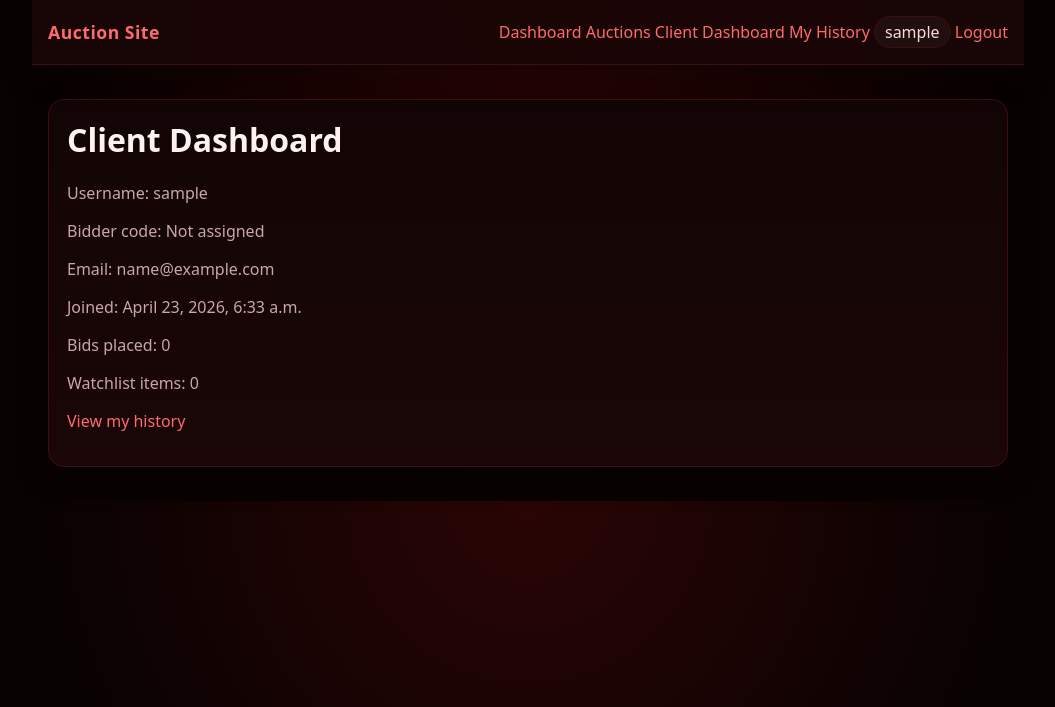
After one commit to ItsHachiMane/auction-site, a Django app: page /client/ in a window 1280 px wide. The commit adds this page. Shown: the top 707 px of the page, without its empty margins (112-1167 px from the left). Run offline with Django 5.2, Linux system fonts and the light colour scheme; the visitor is signed in with stand-in values (Sample User, id 1); data that the repository does not hold is empty.

Commit message:
Add client dashboard

```diff
--- a/auctions/urls.py
+++ b/auctions/urls.py
@@ -1,5 +1,5 @@
 from django.urls import path
-from .views import auction_detail, auction_fragment, auction_list, dashboard, my_history, signup, toggle_watchlist
+from .views import auction_detail, auction_fragment, auction_list, client_dashboard, dashboard, my_history, signup, toggle_watchlist
 
 urlpatterns = [
     path("", dashboard, name="dashboard"),
@@ -8,5 +8,6 @@ urlpatterns = [
     path("auction/<int:pk>/fragment/", auction_fragment, name="auction_fragment"),
     path("auction/<int:pk>/watch/", toggle_watchlist, name="toggle_watchlist"),
     path("history/", my_history, name="my_history"),
+    path("client/", client_dashboard, name="client_dashboard"),
     path("signup/", signup, name="signup"),
 ]
--- a/auctions/views.py
+++ b/auctions/views.py
@@ -2,7 +2,7 @@ from django.contrib import messages
 from django.contrib.auth import login
 from django.contrib.auth.decorators import login_required
 from django.db import transaction
-from django.db.models import Max
+from django.db.models import Max, Count
 from django.http import HttpResponseForbidden
 from django.shortcuts import get_object_or_404, redirect, render
 from django.utils import timezone
@@ -108,6 +108,19 @@ def my_history(request):
     return render(request, "auctions/history.html", {"bids": bids, "watched": watched})
 
 
+@login_required
+def client_dashboard(request):
+    profile = getattr(request.user, "bidderprofile", None)
+    bid_count = Bid.objects.filter(bidder=request.user).count()
+    watch_count = WatchlistItem.objects.filter(user=request.user).count()
+    return render(request, "auctions/client_dashboard.html", {
+        "profile": profile,
+        "bid_count": bid_count,
+        "watch_count": watch_count,
+        "joined": request.user.date_joined,
+    })
+
+
 def signup(request):
     if request.method == "POST":
         form = SignupForm(request.POST)
--- /dev/null
+++ b/templates/auctions/client_dashboard.html
@@ -0,0 +1,13 @@
+{% extends 'base.html' %}
+{% block content %}
+<div class="card">
+  <h1>Client Dashboard</h1>
+  <p>Username: {{ user.username }}</p>
+  <p>Bidder code: {% if profile %}<span class="badge">#{{ profile.bidder_code }}</span>{% else %}Not assigned{% endif %}</p>
+  <p>Email: {{ user.email|default:'—' }}</p>
+  <p>Joined: {{ joined }}</p>
+  <p>Bids placed: {{ bid_count }}</p>
+  <p>Watchlist items: {{ watch_count }}</p>
+  <p><a href="{% url 'my_history' %}">View my history</a></p>
+</div>
+{% endblock %}
--- a/templates/base.html
+++ b/templates/base.html
@@ -44,6 +44,7 @@
       <a href="{% url 'dashboard' %}">Dashboard</a>
       <a href="{% url 'auction_list' %}">Auctions</a>
       {% if user.is_authenticated %}
+        <a href="{% url 'client_dashboard' %}">Client Dashboard</a>
         <a href="{% url 'my_history' %}">My History</a>
         <span class="badge">{{ user.username }}</span>
         <a href="{% url 'logout' %}">Logout</a>
```
